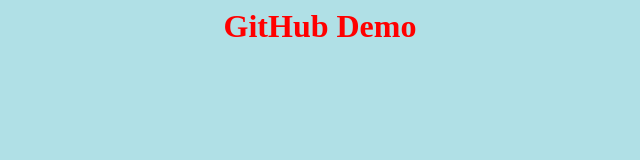
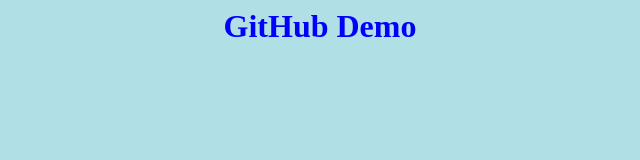
Before and after one commit to najma-786/git-tutorial, a plain HTML site: page index.html in a window 1280 px wide. Shown: the whole page, without its empty margins (320-960 px from the left). Drawn offline with Linux system fonts and the light colour scheme.

```diff
--- a/index.html
+++ b/index.html
@@ -1,6 +1,6 @@
 <html>
     <body style="background-color: powderblue;">
-        <h1 style="color: red;text-align: center;">
+        <h1 style="color: blue;text-align: center;">
             GitHub Demo
         </h1>
     </body>
```
